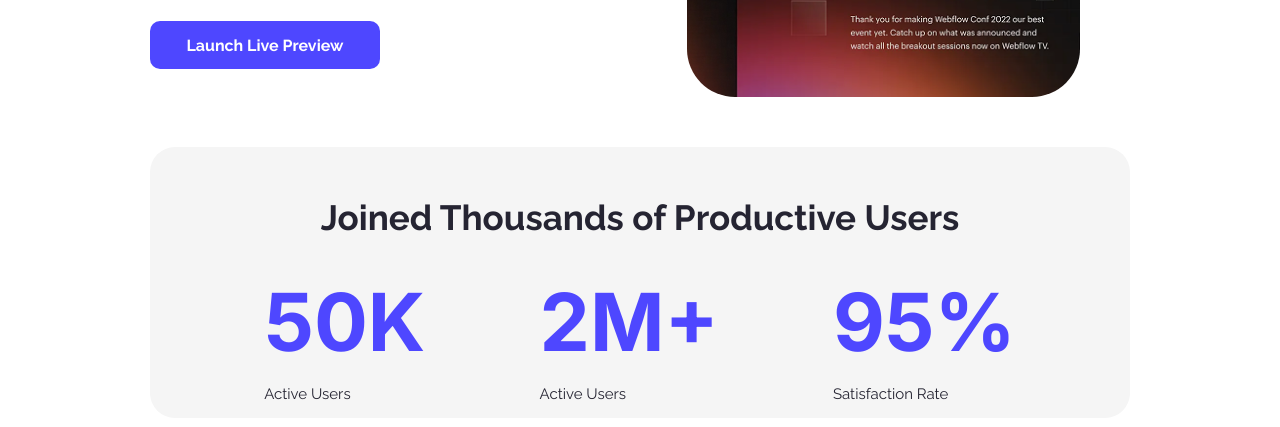
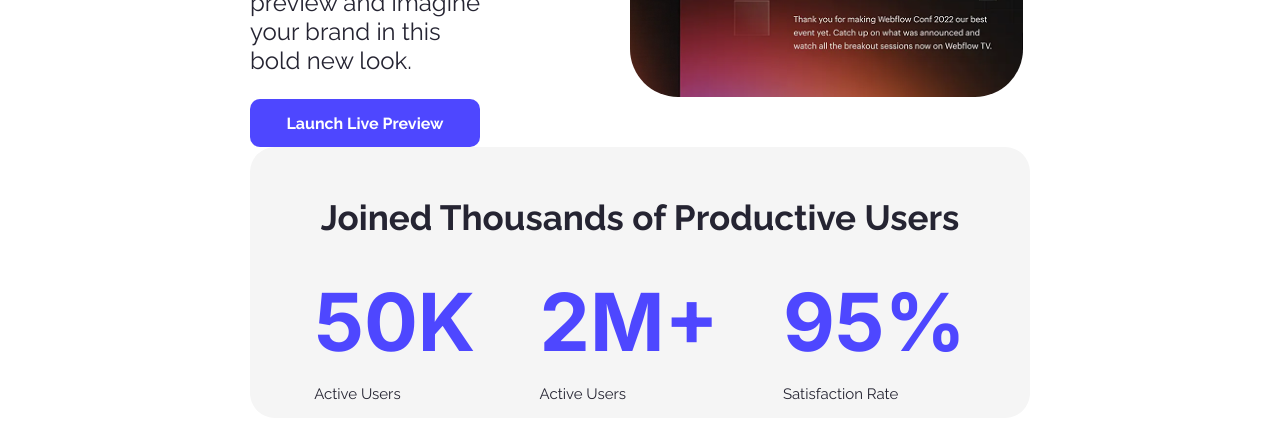
Before and after one commit to Asif-Mahmud-alt/Hero-Assignment-01, a plain HTML site: page index.html in a window 1280 px wide. Shown: the part 873-1300 px from the top of the page. Drawn offline with Linux system fonts and the light colour scheme.

Commit message:
debuging

```diff
--- a/styles/design.css
+++ b/styles/design.css
@@ -2,6 +2,7 @@ html, body {
     height: 100%;
     margin: 0;
     padding: 0;
+   align-items: center;
 }
 
 
@@ -19,7 +20,9 @@ html, body {
 
 main {
     max-width: 1160px;
-    margin: 0 150px;
+    margin: 0 250px;
+
+
 }
 
 
```
